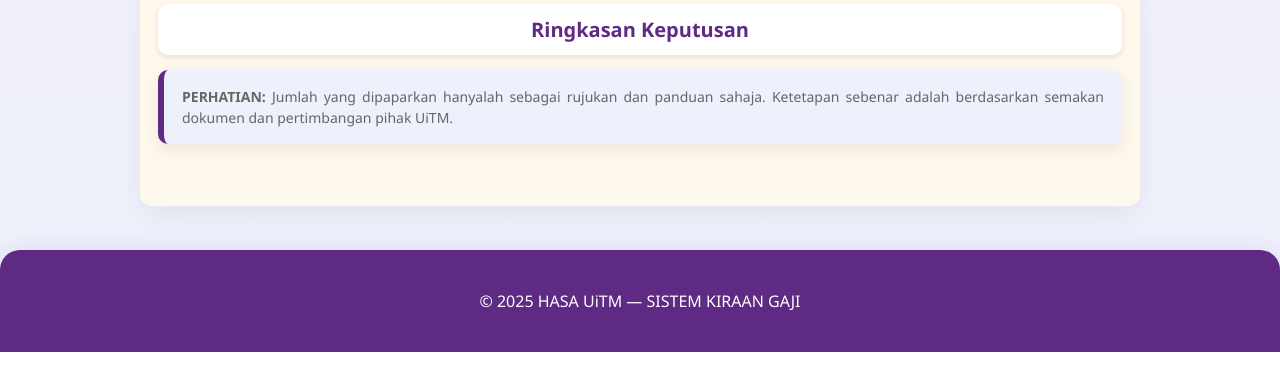
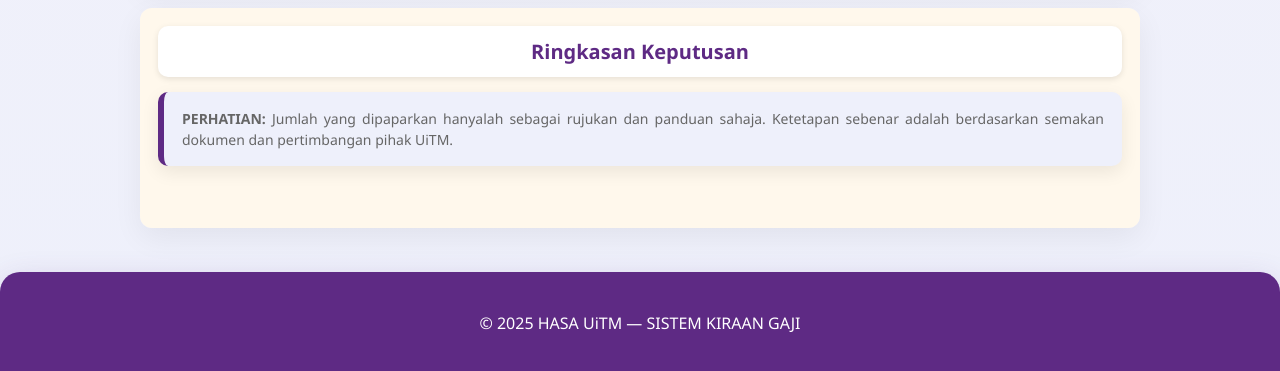
Before and after one commit to NAVPaat/UiTM-Calculator, a plain HTML site: page index.html in a window 1280 px wide. Shown: the part 1198-1569 px from the top of the page. Drawn offline with Linux system fonts and the light colour scheme.

Commit message:
Update index.html

```diff
--- a/index.html
+++ b/index.html
@@ -155,21 +155,26 @@
                 </div>
 
             </div>
-
-            <!-- RIGHT: Result -->
+<br>
+<!-- RIGHT: Result -->
     <div class="result panel">
 <center><div class="result-title-box">
     Ringkasan Keputusan
     </div></center>
-            <div id="resultContent"></div>
+<center>   <div id="resultContent">
                 <div id="disclaimer" class="info-box small" style="margin-top:10px;">
                     <strong>PERHATIAN:</strong> Jumlah yang dipaparkan hanyalah sebagai rujukan dan panduan sahaja.
                     Ketetapan sebenar adalah berdasarkan semakan dokumen dan pertimbangan pihak UiTM.
                 </div>
-        </div>
+            </div>
         </div>
     </div>
     <br><br>
+<footer class="custom-footer">
+  <div class="footer-content">
+    © 2025 HASA UiTM — SISTEM KIRAAN GAJI
+  </div>
+</footer>
 
     <script>
     window.addEventListener("load", () => {
@@ -426,10 +431,5 @@
         </script>
 
         <button id="goTopBtn" title="Go to Top">↑</button>
-<footer class="custom-footer">
-  <div class="footer-content">
-    © 2025 HASA UiTM — SISTEM KIRAAN GAJI
-  </div>
-</footer
     </body>
     </html>
```
